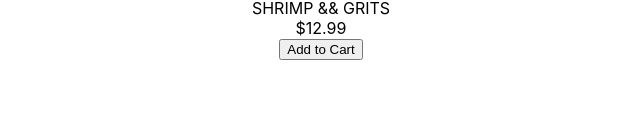
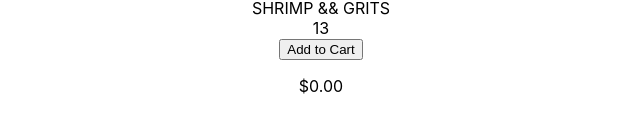
Before and after one commit to JGrant024/react-restaurant-app, a React (Create React App) app: page / in a window 1280 px wide. Shown: the part 541-672 px from the top of the page, without its empty margins (319-959 px from the left). Built offline with nearby package versions, Linux system fonts and the light colour scheme.

Commit message:
updated the function to add menu items and adding them up correctly

```diff
--- a/src/Menu.js
+++ b/src/Menu.js
@@ -7,7 +7,7 @@ const Menu = () => {
     {
       category: "food",
       food: "CHICKEN && WAFFLES",
-      price: "$11.99",
+      price: 12,
       img: "https://images.unsplash.com/photo-1565880112491-e7c4c313850d?ixlib=rb-1.2.1&ixid=MnwxMjA3fDB8MHxwaG90by1wYWdlfHx8fGVufDB8fHx8&auto=format&fit=crop&w=1470&q=80",
       description:
         " 3pc Southern Styled season chicken served with fresh fluffy waffles ",
@@ -16,7 +16,7 @@ const Menu = () => {
     {
       category: "food",
       food: "SHRIMP && GRITS",
-      price: "$12.99",
+      price: 13,
       img: "https://tmbidigitalassetsazure.blob.core.windows.net/rms3-prod/attachments/37/1200x1200/Cheesy-Cajun-Shrimp-and-Grits_EXPS_TOHDJ20_199562_B08_06_3b.jpg",
       description: "",
     },
--- a/src/Order.js
+++ b/src/Order.js
@@ -2,13 +2,18 @@ import React from "react";
 
 const Order = ({ order }) => {
   console.log("order", order);
+  let totalPrice = order.reduce(function (prev, current) {
+    return prev + +current.price;
+  }, 0);
+
   return (
     <div>
       {order.map((ord) => (
         <p>
-          [{ord.food}] {ord.price}
+          {ord.food} Price: ${ord.price}.00
         </p>
       ))}
+      <p> ${totalPrice}.00</p>
     </div>
   );
 };
```
